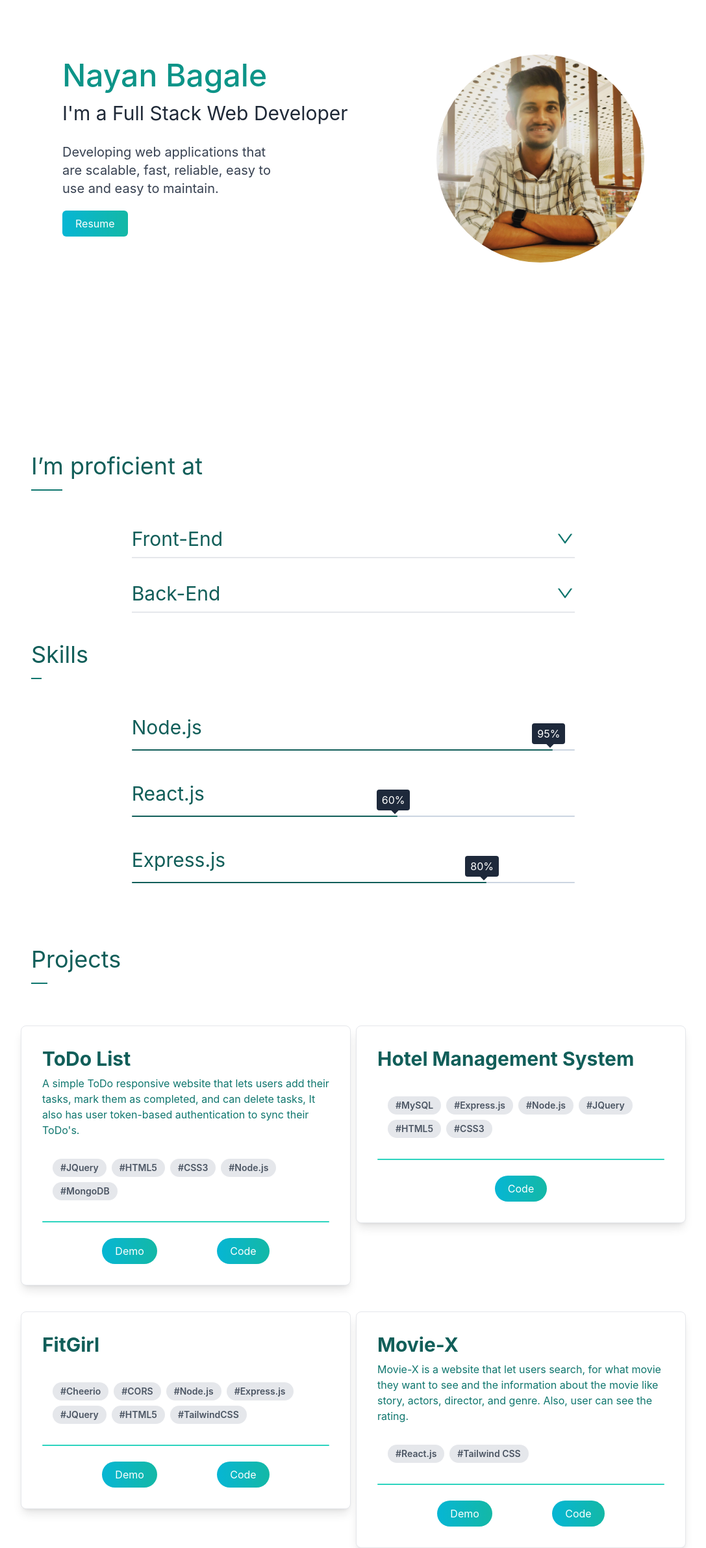
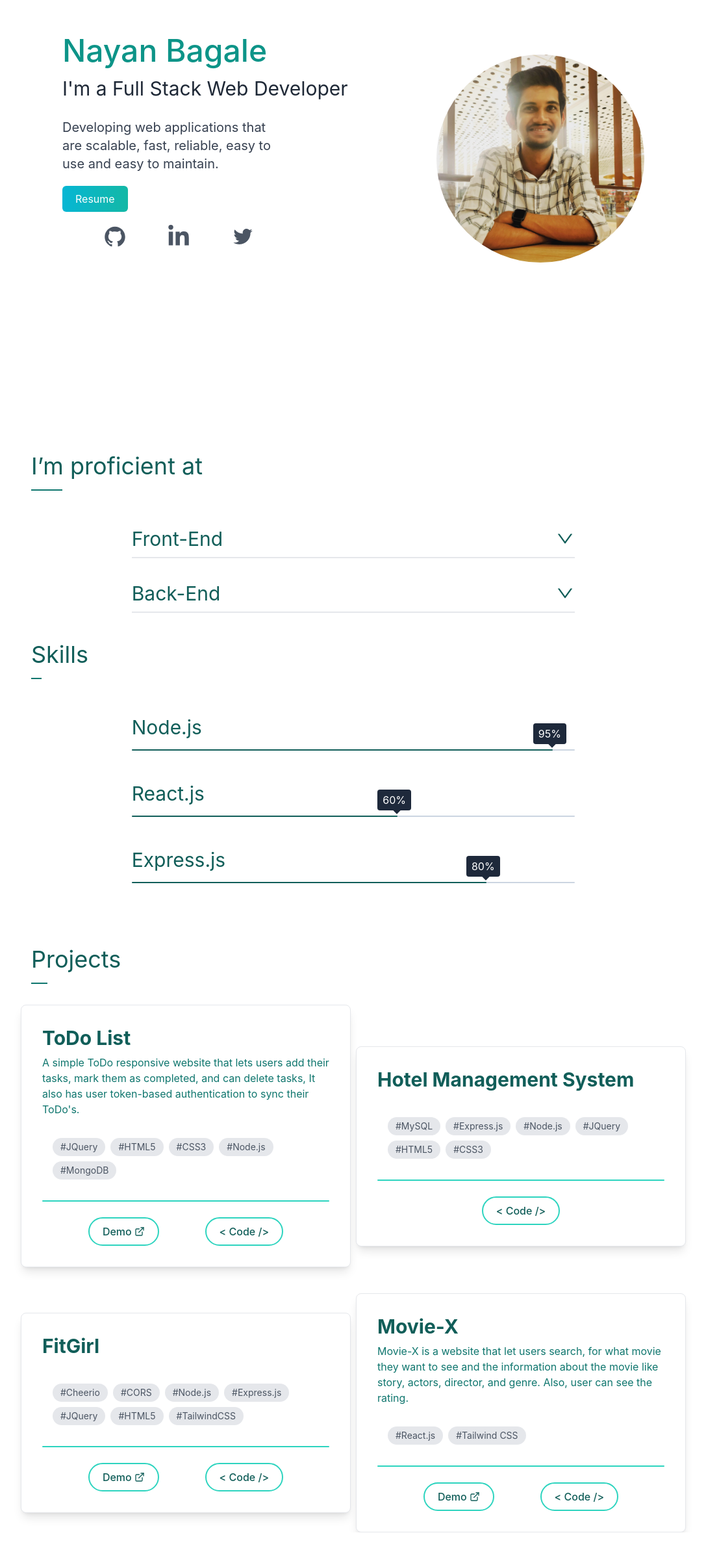
Before and after one commit to nayan-bagale/react-portfolio, a React (Create React App) app: page / in a window 1280 px wide. Shown: the part 176-2558 px from the top of the page at 65% size, without its empty margins (96-1183 px from the left). After the commit the page ends 2534 px from the top, so only its background shows below. Built offline with nearby package versions, Linux system fonts and the light colour scheme.

Commit message:
git push

```diff
--- a/src/components/Header/header.js
+++ b/src/components/Header/header.js
@@ -45,42 +45,32 @@ import Dark from './dark';
       className=" z-10 top-0 fixed w-full backdrop-blur translate-y-0 transition duration-300 ease-in-out dark:text-white"
       ref={headerRef}
     >
-      <nav className="py-8  flex justify-between items-center">
-        <div className=" text-3xl flex justify-center gap-16 px-3 text-gray-600 md:text-5xl md:px-8 dark:text-white">
-          <AiFillGithub />
-        </div>
+      <nav className="py-8 flex justify-center ">
         <ul className=" flex items-stretch">
           <a
             href="#about"
             onClick={handleClick("about")}
-            className=" px-1.5 cursor-pointer hover:text-slate-500 md:px-4 md:text-xl"
+            className=" px-1.5 cursor-pointer hover:text-slate-500 dark:hover:text-yellow-400 md:px-4 md:text-xl"
           >
-            About
+            Me
           </a>
           <a
             href="#skills"
             onClick={handleClick("skills")}
-            className=" px-1.5 cursor-pointer hover:text-slate-500 md:px-4 md:text-xl"
+            className=" px-1.5 cursor-pointer hover:text-slate-500 dark:hover:text-yellow-400 md:px-4 md:text-xl"
           >
             Skills
           </a>
           <a
             href="#projects"
             onClick={handleClick("projects")}
-            className=" px-1.5 cursor-pointer hover:text-slate-500 md:px-4 md:text-xl"
+            className=" px-1.5 cursor-pointer hover:text-slate-500 dark:hover:text-yellow-400 md:px-4 md:text-xl"
           >
             Projects
           </a>
-          <a
-            href="#blogs"
-            onClick={handleClick("blogs")}
-            className=" px-2 cursor-pointer hover:text-slate-500 md:px-4 md:text-xl"
-          >
-            Blogs
-          </a>
         </ul>
         <div
-          className=" text-2xl flex justify-center gap-16 px-3 text-gray-600 md:text-4xl md:px-8 dark:text-white"
+          className=" self-end text-2xl flex justify-center gap-16 px-3 text-gray-600 md:text-4xl md:px-8 dark:text-white"
           onClick={Dark()}
         >
           <BsFillMoonStarsFill className=" cursor-pointer" />
--- a/src/components/Info/biosection.js
+++ b/src/components/Info/biosection.js
@@ -1,12 +1,20 @@
 import Image from "../../images/profile-pic.jpg";
+import {
+  AiOutlineGithub,
+  AiOutlineLinkedin,
+  AiOutlineTwitter,
+} from "react-icons/ai";
+
+import { FaLinkedinIn } from "react-icons/fa";
+
 
 export default function Biosection() {
   return (
     <section
-      className=" min-h-screen pt-16 flex flex-col items-center md:flex-row-reverse lg:w-4/5 lg:m-auto md:pt-0 "
+      className=" min-h-screen pt-14 flex flex-col items-center justify-center md:flex-row-reverse lg:w-4/5 lg:m-auto md:pt-0 "
       id="about-section"
     >
-      <div className="relative mx-auto bg-gradient-to-b from-teal-500 rounded-full w-60 h-60 mt-10 overflow-hidden md:w-80 md:h-80">
+      <div className="relative mx-auto bg-gradient-to-b from-teal-500 rounded-full  w-56  h-56 mt-10 overflow-hidden md:w-80 md:h-80">
         <img src={Image} alt="profile-pic" />
       </div>
 
@@ -14,10 +22,10 @@ export default function Biosection() {
         <h1 className=" dark:text-white text-4xl md:text-5xl py-2 text-teal-600 font-medium">
           Nayan Bagale
         </h1>
-        <h3 className=" dark:text-gray-200 text-xl md:text-3xl py-2 text-gray-800">
+        <h3 className=" dark:text-yellow-400 text-xl md:text-3xl py-2 text-gray-800">
           I'm a Full Stack Web Developer
         </h3>
-        <p className=" dark:text-white text-base md:text-xl py-5 leading-8 text-gray-700 lg:w-3/4 ">
+        <p className=" dark:text-gray-300 text-base py-3 md:text-xl md:py-5 leading-8 text-gray-700 lg:w-3/4 ">
           Developing web applications that are scalable, fast, reliable, easy to
           use and easy to maintain.
         </p>
@@ -27,6 +35,12 @@ export default function Biosection() {
         >
           Resume
         </a>
+
+        <div className=" flex justify-evenly py-5 lg:w-[80%] w-full">
+          <AiOutlineGithub className=" text-4xl text-gray-600 cursor-pointer hover:text-slate-500 dark:hover:text-yellow-400 dark:text-white" />
+          <FaLinkedinIn className=" text-4xl text-gray-600 cursor-pointer hover:text-slate-500 dark:hover:text-yellow-400 dark:text-white" />
+          <AiOutlineTwitter className=" text-4xl text-gray-600 cursor-pointer hover:text-slate-500 dark:hover:text-yellow-400 dark:text-white" />
+        </div>
       </div>
     </section>
   );
--- a/src/components/Projects/cards.js
+++ b/src/components/Projects/cards.js
@@ -1,3 +1,5 @@
+import { FiExternalLink } from "react-icons/fi";
+
 const Cards = ({ project }) => {
   return (
     <>
@@ -5,19 +7,19 @@ const Cards = ({ project }) => {
         return (
           <div
             key={index}
-            className=" flex flex-col w-full max-w-xl px-8 py-8 bg-white border rounded-lg shadow-md md:shadow-lg"
+            className=" flex flex-col items-start w-full max-w-xl px-8 py-8 bg-white border rounded-lg shadow-md md:shadow-lg dark:shadow-black dark:border-gray-800 dark:bg-gray-800"
           >
-            <h1 className=" mb-2 text-2xl md:text-3xl text-teal-800 font-bold">
+            <h1 className=" mb-2 text-2xl md:text-3xl text-teal-800 font-bold dark:text-teal-200">
               {item.name}
             </h1>
-            <p className=" mb-4 text-sm md:text-base text-teal-700">
+            <p className=" mb-4 text-sm md:text-base text-teal-700 dark:text-teal-400">
               {item.detail}
             </p>
             <p className="px-4 pt-2 md:pt-4">
               {item.tags.map((item, index) => {
                 return (
                   <span
-                    className=" inline-block bg-gray-200 rounded-full px-3 py-1 text-xs md:text-sm font-semibold text-gray-600 mr-2 mb-2"
+                    className=" inline-block bg-gray-200  rounded-full px-3 py-1 text-xs md:text-sm text-gray-600 mr-2 mb-2 dark:bg-gray-600 dark:text-gray-200"
                     key={index}
                   >
                     {`#${item}`}
@@ -25,15 +27,16 @@ const Cards = ({ project }) => {
                 );
               })}
             </p>
-            <hr className=" w-full h-0.5 mx-auto my-4 bg-teal-400 border-0 rounded md:my-6 " />
-            <div className=" flex justify-evenly">
+            <hr className=" w-full h-0.5 mx-auto my-4 bg-teal-400 border-0 rounded md:my-6 dark:bg-yellow-400 " />
+            <div className=" flex justify-evenly w-full">
               {item.demo ? (
                 <a
                   target="blank"
                   href={item.demo}
-                  className="bg-gradient-to-r from-cyan-500 to-teal-500 bg-cyan-500 text-white px-5 py-2 rounded-full"
+                  className=" inline-flex items-center md:text-base text-sm font-medium border-2 border-teal-400 text-teal-800 dark:border-gray-600 dark:text-yellow-400 px-5 py-2 rounded-full"
                 >
                   Demo
+                  <FiExternalLink className=" ml-1" />
                 </a>
               ) : (
                 ""
@@ -42,9 +45,9 @@ const Cards = ({ project }) => {
               <a
                 target="blank"
                 href={item.code}
-                className="bg-gradient-to-r from-cyan-500 to-teal-500 bg-cyan-500 text-white px-5 py-2 rounded-full"
+                className=" md:text-base text-sm font-medium border-2 border-teal-400 text-teal-800 dark:border-gray-600 dark:text-yellow-400 px-5 py-2 rounded-full"
               >
-                Code
+                &#60; Code &#47;&#62;
               </a>
             </div>
           </div>
--- a/src/components/Projects/projects.js
+++ b/src/components/Projects/projects.js
@@ -44,14 +44,14 @@ const projects_info = [
 const Projects = () => {
     return (
       <section
-        className=" min-h-screen flex flex-col md:w-4/5 w-11/12 m-auto"
+        className=" min-h-screen flex flex-col md:w-4/5 w-11/12 m-auto items-center"
         id="projects-section"
       >
         <div className=" text-3xl md:text-4xl p-4 my-4 self-start">
-          <h1 className=" pb-4 text-teal-800 sticky">Projects</h1>
-          <div className=" border w-[18%] border-teal-700"></div>
+          <h1 className=" pb-4 text-teal-800 dark:text-white">Projects</h1>
+          <div className=" border w-[18%] border-teal-700 dark:border-yellow-400"></div>
         </div>
-        <div className=" w-full space-y-8 grid grid-cols-1 md:grid-cols-2 gap-2 items-baseline justify-items-center">
+        <div className=" w-[90%] md:w-full space-y-8 grid grid-cols-1 md:grid-cols-2 gap-2 justify-items-center items-center">
           <Cards project={projects_info} />
         </div>
       </section>
--- a/src/components/Skills/skills.js
+++ b/src/components/Skills/skills.js
@@ -28,19 +28,21 @@ const Profient = () => {
       return (
         <div key={index} className=" flex flex-col w-4/5 my-4 md:w-2/3 md:my-6">
           <div
-            className=" flex items-center justify-between text-teal-800 cursor-pointer relative"
+            className=" flex items-center justify-between text-teal-800 cursor-pointer relative dark:text-teal-200"
             onClick={() => handleClick(index)}
           >
             <h1 className=" text-2xl md:text-3xl">{title}</h1>
             {collapsetoggle === index ? (
-              <AiOutlineUp className=" text-2xl md:text-3xl text-teal-700 transition duration-200 ease-in-out " />
+              <AiOutlineUp className=" text-2xl md:text-3xl text-teal-800 dark:text-teal-200 transition duration-200 ease-in-out " />
             ) : (
-              <AiOutlineUp className=" text-2xl md:text-3xl text-teal-700 scale-y-[-1] transition duration-200 ease-in-out" />
+              <AiOutlineUp className=" text-2xl md:text-3xl text-teal-800 dark:text-teal-200 scale-y-[-1] transition duration-200 ease-in-out" />
             )}
-            <div className=" bottom-[-0.75rem] border w-full absolute"></div>
+            <div className=" bottom-[-0.75rem] border w-full absolute dark:border-yellow-400"></div>
           </div>
           <Collapse isOpened={collapsetoggle === index}>
-            <p className=" text-md md:text-xl py-6 text-teal-600 ">{skills}</p>
+            <p className=" text-md md:text-xl py-6 text-teal-600 dark:text-teal-400">
+              {skills}
+            </p>
           </Collapse>
         </div>
       );
@@ -67,18 +69,18 @@ const Skill = () => {
   return skillsArray.map(({ title, progress }, index) => {
     return (
       <div className="flex flex-col w-4/5 my-1 md:w-2/3 md:my-2" key={index}>
-        <div className=" text-2xl md:text-3xl my-2 md:my-4 text-teal-800">
+        <div className=" text-2xl md:text-3xl my-2 md:my-4 text-teal-800 dark:text-teal-200">
           {title}
         </div>
         <div className=" bg-slate-300 rounded-full h-0.5 mb-2 md:mb-4">
           <div
-            className=" bg-teal-800 h-0.5 rounded-full relative"
+            className=" bg-teal-800 h-0.5 rounded-full relative dark:bg-yellow-400"
             style={{ width: progress }}
           >
-            <div className=" text-sm md:text-base absolute rounded p-1 px-2 text-white top-[-2.20rem] right-[-1rem] md:right-[-1.2rem]  md:top-[-2.5rem] bg-slate-800">
+            <div className=" text-sm md:text-base absolute rounded p-1 px-2 text-white top-[-2.20rem] right-[-1.3rem]  md:top-[-2.5rem] bg-slate-800">
               {progress}
             </div>
-            <div className=" absolute  p-1 bg-slate-800  right-0 top-[-0.75rem] rotate-45"></div>
+            <div className=" absolute  p-1 bg-slate-800  right-[-0.2rem] top-[-0.75rem] rotate-45"></div>
           </div>
         </div>
       </div>
@@ -94,15 +96,17 @@ export default function Skills() {
       id="skills-section"
     >
       <div className="text-3xl md:text-4xl p-4 my-4 self-start">
-        <h1 className=" pb-4 text-teal-800">I’m proficient at</h1>
-        <div className=" border w-[18%] border-teal-700"></div>
+        <h1 className=" pb-4 text-teal-800 dark:text-white">
+          I’m proficient at
+        </h1>
+        <div className=" border w-[18%] border-teal-700 dark:border-yellow-400"></div>
       </div>
       <Profient />
       <div className=" text-3xl md:text-4xl p-4 my-4 self-start">
-        <h1 className=" pb-4 text-teal-800">Skills</h1>
-        <div className=" border w-[18%] border-teal-700"></div>
+        <h1 className=" pb-4 text-teal-800 dark:text-white">Skills</h1>
+        <div className=" border w-[18%] border-teal-700 dark:border-yellow-400"></div>
       </div>
-      <Skill/>
+      <Skill />
     </section>
   );
 }
```
